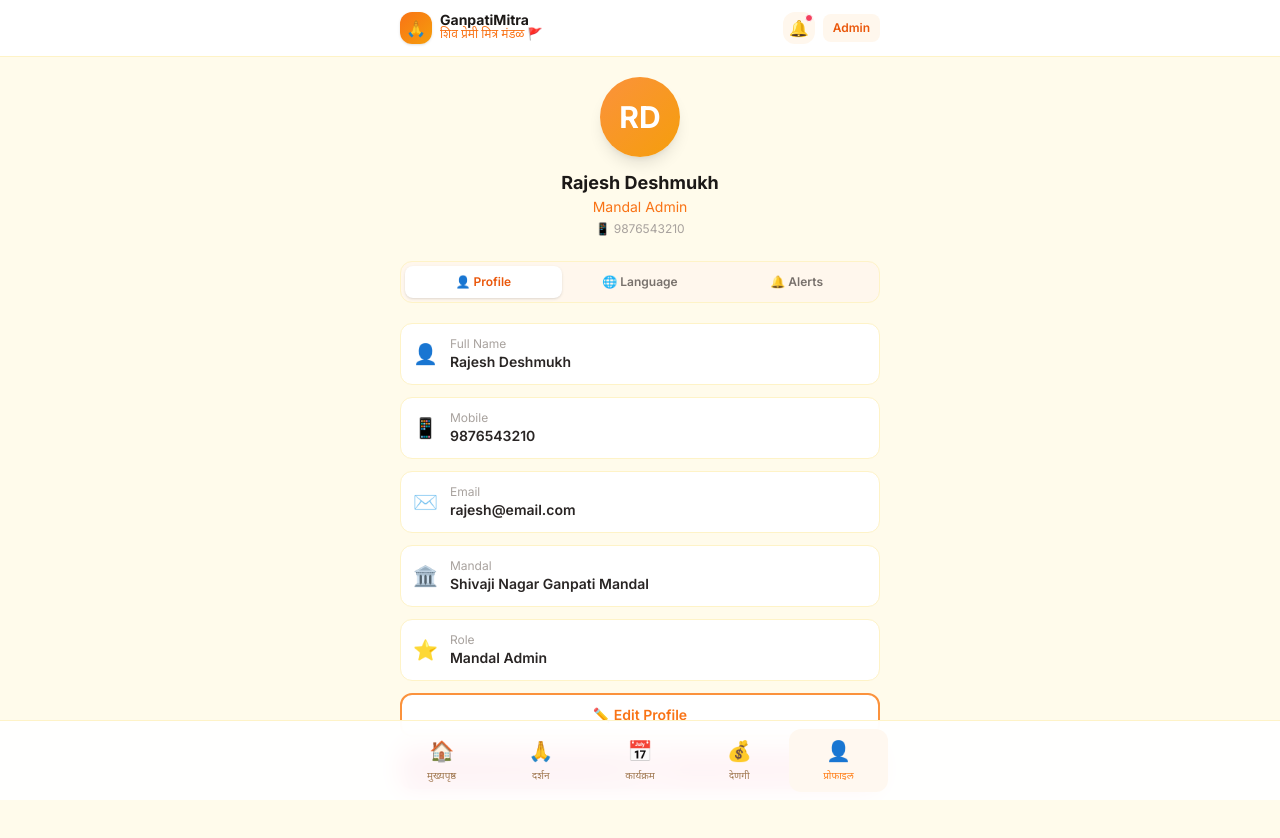
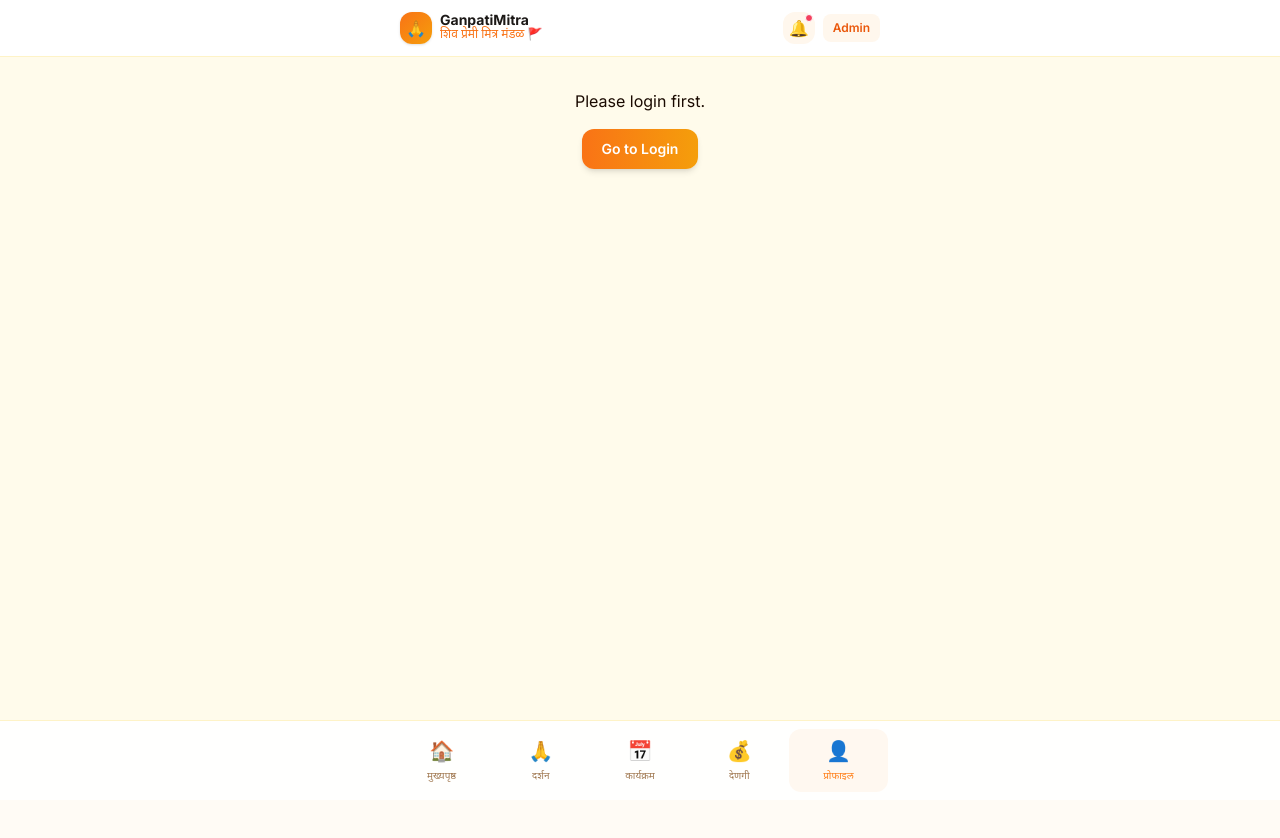
Before and after one commit to surajcontentlab-hub/Ganpati-mandal, a Next.js app: page /profile in a window 1280 px wide. Shown: the top 838 px of the page. After the commit the page ends 800 px from the top, so only its background shows below. Built offline with nearby package versions, Linux system fonts and the light colour scheme.

Commit message:
Update profile edits and landing page details for Shiv Premi Mitra Mandal

```diff
--- a/src/app/page.tsx
+++ b/src/app/page.tsx
@@ -45,13 +45,13 @@ export default function HomePage() {
         <div className="relative px-4 pt-6 pb-8 text-center">
           {/* Mandal Name */}
           <div className="inline-flex items-center gap-2 bg-orange-500/20 border border-orange-500/30 rounded-full px-4 py-1.5 mb-4">
-            <span className="text-orange-400 text-xs font-semibold">🏆 Pune's Beloved Mandal Since 1985</span>
+            <span className="text-orange-400 text-xs font-semibold">🏆 Mumbai's Beloved Ganesh Ustav Mandal Since 2015</span>
           </div>
 
           <h1 className="text-3xl font-bold text-white mb-1 font-devanagari">
             जय श्री गणेशा 🙏
           </h1>
-          <p className="text-orange-300 text-sm font-devanagari mb-4">शिवाजी नगर गणपती मंडळ • Ganesh Festival 2026</p>
+          <p className="text-orange-300 text-sm font-devanagari mb-4">शिव प्रेमी मित्र मंडळ • Ganesh Ustav 2026</p>
 
           {/* Ganpati Icon */}
           <div className="relative w-36 h-36 mx-auto mb-5">
@@ -72,7 +72,7 @@ export default function HomePage() {
               <span className="text-5xl font-black text-white">{daysLeft}</span>
               <span className="text-orange-300 text-sm">दिवस</span>
             </div>
-            <p className="text-amber-300 text-xs mt-1">27 August 2026</p>
+            <p className="text-amber-300 text-xs mt-1">14 September 2026</p>
           </div>
 
           {/* Crowd Status */}
--- a/src/app/profile/page.tsx
+++ b/src/app/profile/page.tsx
@@ -3,22 +3,62 @@
 import React, { useState } from 'react';
 import PublicLayout from '@/components/PublicLayout';
 import { Button } from '@/components/ui';
-
+import { useApp } from '@/context/AppContext';
 export default function ProfilePage() {
+  const { user, login } = useApp();
   const [activeTab, setActiveTab] = useState<'profile' | 'language' | 'notifications'>('profile');
   const [language, setLanguage] = useState<'mr' | 'hi' | 'en'>('mr');
+
+  const [isEditing, setIsEditing] = useState(false);
+  const [editForm, setEditForm] = useState({ name: '', email: '', mobile: '' });
+  const [loading, setLoading] = useState(false);
+
+  // Initialize edit form when user loads
+  React.useEffect(() => {
+    if (user) {
+      setEditForm({ name: user.name || '', email: user.email || '', mobile: user.mobile || '' });
+    }
+  }, [user]);
+
+  const handleSaveProfile = async () => {
+    if (!user) return;
+    setLoading(true);
+    try {
+      // In a real app, import supabase from '@/lib/supabase' and update table
+      // const { supabase } = await import('@/lib/supabase');
+      // await supabase.from('mandal_users').update(editForm).eq('id', user.id);
+
+      // Update local context to reflect changes instantly
+      login({ ...user, ...editForm });
+      setIsEditing(false);
+      alert('Profile updated successfully!');
+    } catch (err: any) {
+      alert('Error updating profile: ' + err.message);
+    } finally {
+      setLoading(false);
+    }
+  };
+
+  const handleLogout = () => {
+    // In a real app, call logout context function or supabase auth signout
+    window.location.href = '/login';
+  };
+
+  if (!user) {
+    return <PublicLayout><div className="p-8 text-center"><p>Please login first.</p><Button className="mt-4" onClick={() => window.location.href='/login'}>Go to Login</Button></div></PublicLayout>;
+  }
 
   return (
     <PublicLayout>
       <div className="px-4 py-5">
         {/* Avatar & Name */}
         <div className="text-center mb-6">
-          <div className="w-20 h-20 rounded-full bg-gradient-to-br from-orange-400 to-amber-500 flex items-center justify-center text-3xl font-bold text-white mx-auto mb-3 shadow-lg">
-            RD
+          <div className="w-20 h-20 rounded-full bg-gradient-to-br from-orange-400 to-amber-500 flex items-center justify-center text-3xl font-bold text-white mx-auto mb-3 shadow-lg uppercase">
+            {user.name.substring(0, 2)}
           </div>
-          <h2 className="text-lg font-bold text-stone-900">Rajesh Deshmukh</h2>
-          <p className="text-sm text-orange-500">Mandal Admin</p>
-          <p className="text-xs text-stone-400 mt-1">📱 9876543210</p>
+          <h2 className="text-lg font-bold text-stone-900">{user.name}</h2>
+          <p className="text-sm text-orange-500 capitalize">{user.role.replace('_', ' ')}</p>
+          <p className="text-xs text-stone-400 mt-1">📱 {user.mobile}</p>
         </div>
 
         {/* Tabs */}
@@ -33,12 +73,13 @@ export default function ProfilePage() {
 
         {activeTab === 'profile' && (
           <div className="space-y-3">
+            {!isEditing ? (
+              <>
                 {[
-              { icon: '👤', label: 'Full Name', value: 'Rajesh Deshmukh' },
-              { icon: '📱', label: 'Mobile', value: '9876543210' },
-              { icon: '✉️', label: 'Email', value: 'rajesh@email.com' },
-              { icon: '🏛️', label: 'Mandal', value: 'Shivaji Nagar Ganpati Mandal' },
-              { icon: '⭐', label: 'Role', value: 'Mandal Admin' },
+                  { icon: '👤', label: 'Full Name', value: user.name },
+                  { icon: '📱', label: 'Mobile', value: user.mobile },
+                  { icon: '✉️', label: 'Email', value: user.email || 'Not provided' },
+                  { icon: '⭐', label: 'Role', value: user.role.replace('_', ' ').toUpperCase() },
                 ].map(item => (
                   <div key={item.label} className="bg-white rounded-xl border border-amber-100 p-3 flex items-center gap-3">
                     <span className="text-xl">{item.icon}</span>
@@ -48,8 +89,34 @@ export default function ProfilePage() {
                     </div>
                   </div>
                 ))}
-            <Button variant="secondary" className="w-full mt-2">✏️ Edit Profile</Button>
-            <Button variant="danger" className="w-full">🚪 Logout</Button>
+                <Button variant="secondary" className="w-full mt-2" onClick={() => setIsEditing(true)}>✏️ Edit Profile</Button>
+                <Button variant="danger" className="w-full" onClick={handleLogout}>🚪 Logout</Button>
+              </>
+            ) : (
+              <div className="bg-white rounded-xl border border-amber-100 p-4 space-y-4">
+                <h3 className="font-bold text-stone-800">Edit Your Details</h3>
+
+                <div>
+                  <label className="text-xs font-bold text-stone-500 mb-1 block">Full Name</label>
+                  <input className="w-full border border-stone-200 rounded-lg px-3 py-2 text-sm" value={editForm.name} onChange={e => setEditForm({...editForm, name: e.target.value})} />
+                </div>
+
+                <div>
+                  <label className="text-xs font-bold text-stone-500 mb-1 block">Email</label>
+                  <input className="w-full border border-stone-200 rounded-lg px-3 py-2 text-sm" type="email" value={editForm.email} onChange={e => setEditForm({...editForm, email: e.target.value})} />
+                </div>
+
+                <div>
+                  <label className="text-xs font-bold text-stone-500 mb-1 block">Mobile (Cannot change)</label>
+                  <input className="w-full border border-stone-200 rounded-lg px-3 py-2 text-sm bg-stone-100" value={editForm.mobile} disabled />
+                </div>
+
+                <div className="flex gap-2 pt-2">
+                  <Button className="flex-1" onClick={handleSaveProfile} disabled={loading}>{loading ? 'Saving...' : '💾 Save'}</Button>
+                  <Button variant="secondary" className="flex-1" onClick={() => setIsEditing(false)}>Cancel</Button>
+                </div>
+              </div>
+            )}
           </div>
         )}
 
```
Lines whose indentation alone changed are shown as unchanged.
